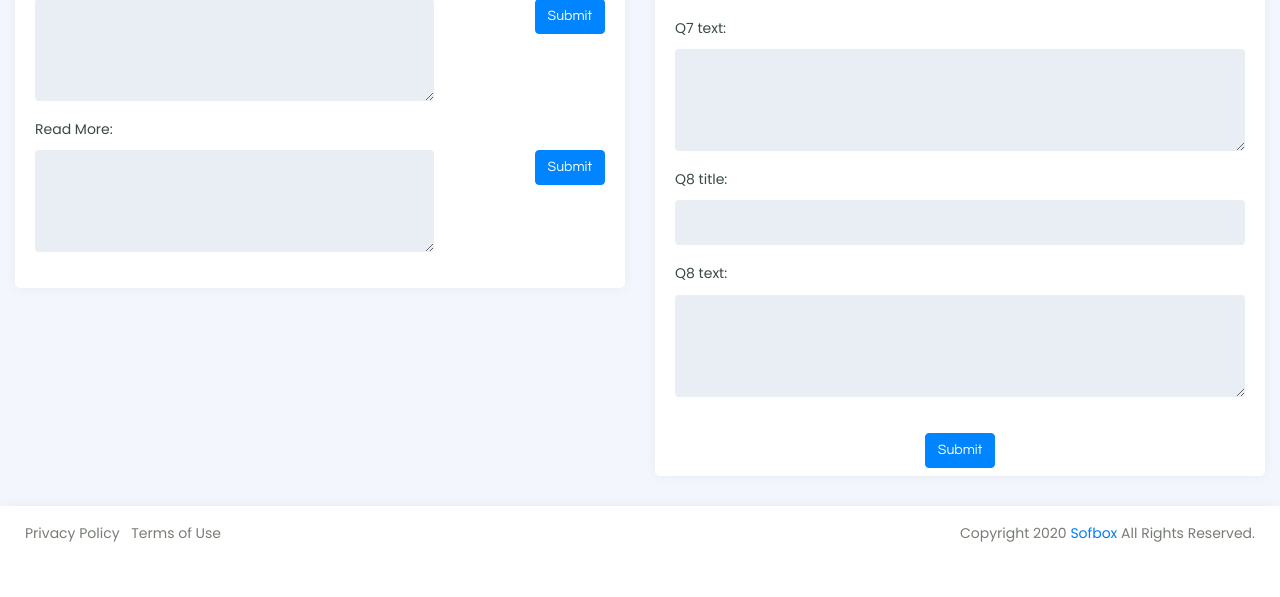
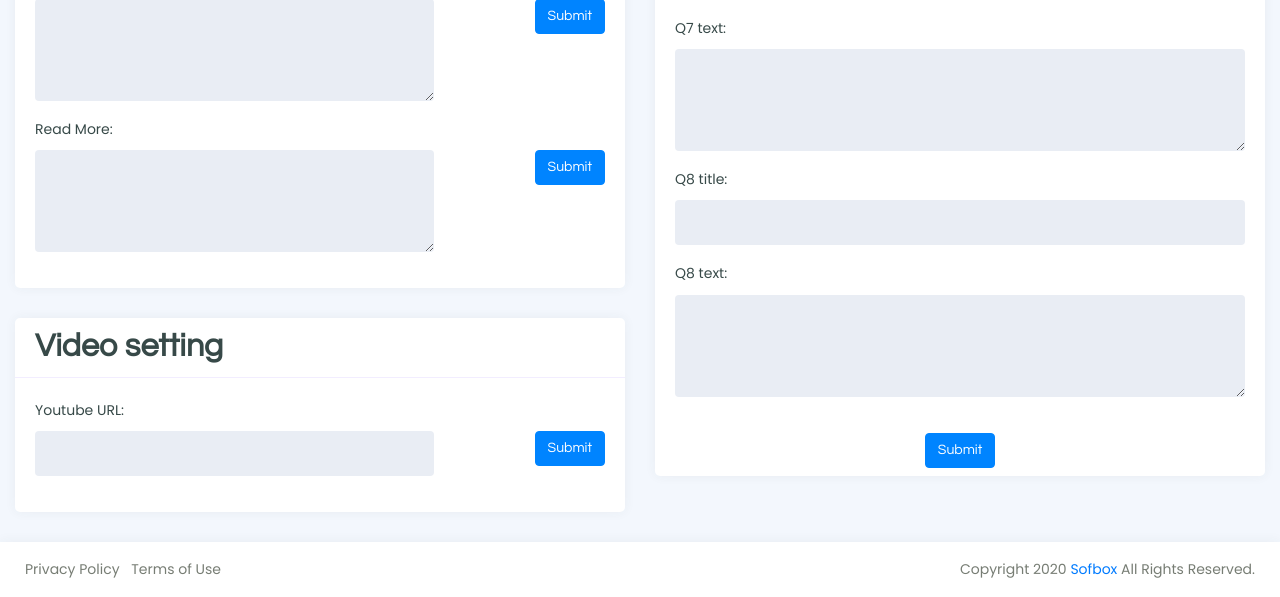
Before and after one commit to AntonRomanenkov/smartr, a PHP site: page /first.html in a window 1280 px wide. Shown: the part 2781-3378 px from the top of the page. Before the commit the page ends 3323 px from the top, so only its background shows below. Run offline with PHP 8.4, Linux system fonts and the light colour scheme.

Commit message:
Updated back end setting for youtube link

```diff
--- a/first.html
+++ b/first.html
@@ -460,6 +460,8 @@
             </div>
             <div class="row d-flex justify-content-center">
                <div class="col-sm-12 col-lg-6">
+                  <div class="row">
+                     <div class="col-sm-12">
                         <div class="iq-card">
                            <div class="iq-card-header d-flex justify-content-between">
                               <div class="iq-header-title">
@@ -467,9 +469,7 @@
                               </div>
                            </div>
                            <div class="iq-card-body">
-
                               <form>
-
                                  <div class="form-group">
                                     <label>Zero Commision:</label>
                                     <div class=" d-flex justify-content-between">
@@ -639,6 +639,33 @@
                                  </div>
 
                               </form>
+                           </div>
+                        </div>
+                     </div>
+                  </div>
+                  <div class="row">
+                     <div class="col-sm-12">
+                        <div class="iq-card">
+                           <div class="iq-card-header d-flex justify-content-between">
+                              <div class="iq-header-title">
+                                 <h2 class="card-title">Video setting</h2>
+                              </div>
+                           </div>
+                           <div class="iq-card-body">
+                              <form>
+                                 <div class="form-group">
+                                    <label>Youtube URL:</label>
+                                    <div class=" d-flex justify-content-between">
+                                       <input id="youtube_link" type="input" class="form-control" style="width:70%">
+                                       <div>
+                                          <button type="button" class="btn btn-primary"
+                                             onclick="updateYoutube();">Submit</button>
+                                       </div>
+                                    </div>
+                                 </div>
+                              </form>
+                           </div>
+                        </div>
                      </div>
                   </div>
                </div>
--- a/home.php
+++ b/home.php
@@ -100,6 +100,7 @@ if (isset($_POST['data'])) {
             "q7_text" => $row['q7_text'],
             "q8_title" => $row['q8_title'],
             "q8_text" => $row['q8_text'],
+            "youtube_link" => $row['youtube_link'],
         );
 
     }
--- a/index.html
+++ b/index.html
@@ -1559,7 +1559,7 @@
   <section class="u-clearfix u-section-15" id="sec-f087">
     <div
       class="u-black u-container-style u-expanded-width-xs u-group u-hidden-lg u-hidden-md u-hidden-sm u-hidden-xl u-group-1">
-      <div class="u-container-layout u-valign-middle-xs u-container-layout-1">
+      <div class="u-container-layout u-valign-middle-xs u-container-layout-1" id="youtube_link">
         <iframe width="560" height="315" src="https://www.youtube.com/embed/lWz-46NPqdk" frameborder="0" allowfullscreen></iframe>
       </div>
     </div>
@@ -1935,6 +1935,7 @@
         $(".q7_text").text(data.q7_text);
         $(".q8_title").text(data.q8_title);
         $(".q8_text").text(data.q8_text);
+        $("#youtube_link").html('<iframe height="250" src="' + data.youtube_link + '?autoplay=1" frameborder="0" allowfullscreen></iframe>');
       }, 'json');
     });
   </script>
--- a/js/home.js
+++ b/js/home.js
@@ -686,6 +686,29 @@ function roadmap_setting() {
   });
 }
 
+function updateYoutube() {
+  var data = document.getElementById('youtube_link').value;
+  var name = 'youtube_link';
+  $.ajax({
+    type: "POST",
+    url: "https://www.smartr.app/home.php",
+    headers: {
+      "Access-Control-Allow-Origin": "*",
+    },
+    data: {
+      "data": data,
+      "name": name
+    },
+    dataType: 'JSON',
+    success: (response) => {
+
+    },
+    error: function () {
+      console.log("ERROR:");
+    }
+  });
+};
+
 function init_home() {
   $.ajax({
     type: "POST",
@@ -739,6 +762,7 @@ function init_home() {
       document.getElementById('q6_title').value = response[0].q6_title;
       document.getElementById('q7_title').value = response[0].q7_title;
       document.getElementById('q8_title').value = response[0].q8_title;
+      document.getElementById('youtube_link').value = response[0].youtube_link;
     },
     error: function () {
       console.log("ERROR:");
```
Lines whose indentation alone changed are shown as unchanged.
